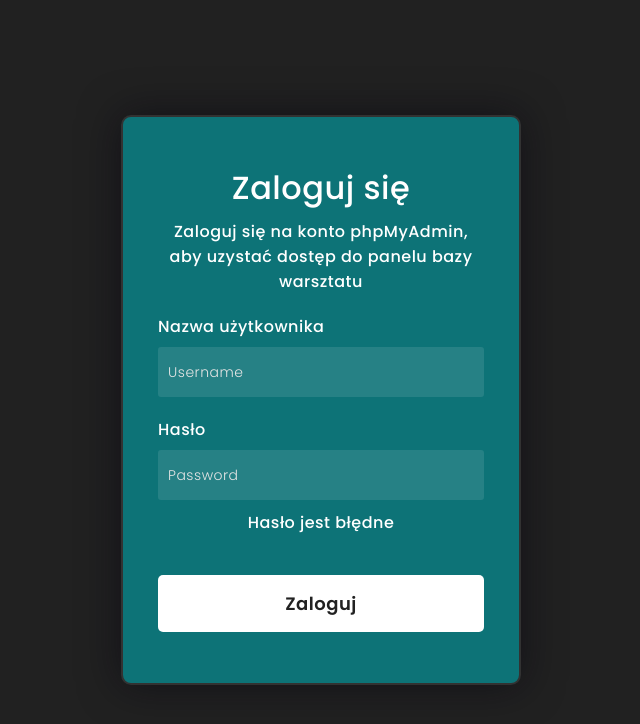
After one commit to Szymonium/wypozyczalnia, a PHP site: page /logowanieError.php in a window 1280 px wide. The commit adds this page. Shown: the top 724 px of the page, without its empty margins (319-959 px from the left). Run offline with PHP 8.4, Linux system fonts and the light colour scheme.

Commit message:
fix cookies error and refactor code

```diff
--- /dev/null
+++ b/logowanieError.php
@@ -0,0 +1,30 @@
+<!DOCTYPE html>
+<?php
+setcookie('user', @$user, time() - 3600, '/');
+setcookie('password', @$password, time() - 3600, '/');
+?>
+<html lang="pl">
+<head>
+    <title>Logowanie</title>
+    <meta charset="UTF-8">
+    <meta name="viewport" content="width=device-width, initial-scale=1.0">
+    <link href="https://fonts.googleapis.com/css2?family=Poppins:wght@300;500;600&display=swap" rel="stylesheet">
+    <link rel="icon" href="./car.ico">
+    <link rel="stylesheet" href="./style.css">
+</head>
+<body>
+    <form method="post" action="./logowanie.php">
+        <h3>Zaloguj się</h3>
+        <p>Zaloguj się na konto phpMyAdmin, aby uzystać dostęp do panelu bazy warsztatu</p>
+
+        <label for="username">Nazwa użytkownika</label>
+        <input type="text" placeholder="Username" name="user" id="username">
+
+        <label for="password">Hasło</label>
+        <input type="password" placeholder="Password" name="password" id="password">
+        <p>Hasło jest błędne</p>
+
+        <button type="submit">Zaloguj</button>
+    </form>
+</body>
+</html>
--- /dev/null
+++ b/style.css
@@ -0,0 +1,89 @@
+*,
+*:before,
+*:after {
+    font-family: 'Poppins',sans-serif;
+    padding: 0;
+    margin: 0;
+    box-sizing: border-box;
+}
+
+body {
+    background-color: #212121;
+}
+
+form {
+    height: 570px;
+    width: 400px;
+    background-color: #0D7377;
+    position: absolute;
+    transform: translate(-50%,-50%);
+    top: 50%;
+    left: 50%;
+    border-radius: 10px;
+    backdrop-filter: blur(10px);
+    border: 2px solid #323232;
+    box-shadow: 0 0 40px rgba(8,7,16,0.6);
+    padding: 50px 35px;
+}
+
+form * {
+    color: #fff;
+    letter-spacing: 0.5px;
+    outline: none;
+    border: none;
+}
+
+form h3 {
+    font-size: 32px;
+    font-weight: 500;
+    line-height: 42px;
+    text-align: center;
+}
+
+form p {
+  font-size: 16px;
+  font-weight: 400;
+  text-align: center;
+  margin-top: 10px;
+}
+
+label {
+    display: block;
+    margin-top: 20px;
+    font-size: 16px;
+    font-weight: 500;
+}
+
+input {
+    display: block;
+    height: 50px;
+    width: 100%;
+    background-color: rgba(255,255,255,0.1);
+    border-radius: 3px;
+    padding: 0 10px;
+    margin-top: 8px;
+    font-size: 14px;
+    font-weight: 300;
+}
+
+::placeholder {
+    color: #e5e5e5;
+}
+
+button {
+    margin-top: 40px;
+    width: 100%;
+    background-color: #ffffff;
+    color: #212121;
+    padding: 15px 0;
+    font-size: 18px;
+    font-weight: 600;
+    border-radius: 5px;
+    cursor: pointer;
+}
+
+h1 {
+  color: #fff;
+  line-height: 42px;
+  text-align: center;
+}
```
Also changed, not shown: index.php (+1 -6 lines), logout.php (added, +8 -0 lines), logowanie.php (+11 -89 lines), panel.php (+24 -0 lines), uri.php (added, +8 -0 lines).
